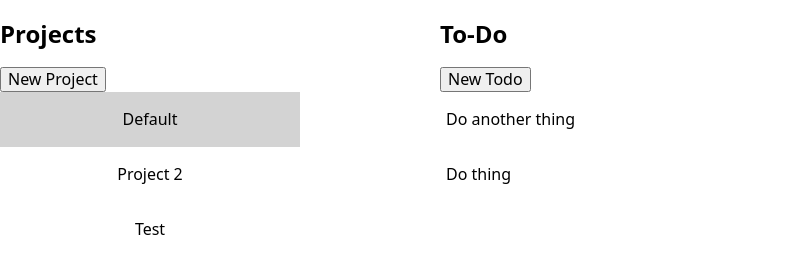
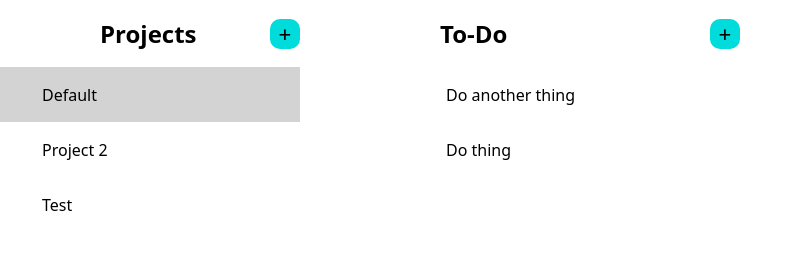
Before and after one commit to jake158/js-todo, a website built with webpack: page src/index.html in a window 1280 px wide. Shown: the whole page, without its empty margins (0-803 px from the left). Built offline with nearby package versions, Linux system fonts and the light colour scheme.

Commit message:
Improve basic styling

```diff
--- a/src/index.html
+++ b/src/index.html
@@ -12,13 +12,17 @@
     </div>
 
     <div class="project-container">
-        <h2>Projects</h2>
-        <button id="new-project-btn">New Project</button>
+        <div class="subheader">
+            <h2>Projects</h2>
+            <button class="plus-btn" id="new-project-btn">+</button>
+        </div>
         <ol id="project-list"></ol>
     </div>
     <div class="todo-container">
-        <h2>To-Do</h2>
-        <button id="new-todo-btn">New Todo</button>
+        <div class="subheader">
+            <h2>To-Do</h2>
+            <button class="plus-btn" id="new-todo-btn">+</button>
+        </div>
         <ol id="todo-list"></ol>
     </div>
 </body>
--- a/src/style.css
+++ b/src/style.css
@@ -1,11 +1,47 @@
+:root {
+    --main: rgb(0, 219, 219);
+    --main-hover: rgb(0, 235, 235);
+}
+
 body {
     height: 100vh;
     display: flex;
 }
 
+button {
+    border: none;
+    cursor: pointer;
+}
+
+.subheader {
+    display: flex;
+    justify-content: space-between;
+    align-items: center;
+}
+
+.plus-btn {
+    cursor: pointer;
+    padding: 0;
+    border: 0;
+    background-color: var(--main);
+    font-size: 1.4rem;
+    width: 30px;
+    height: 30px;
+    border-radius: 10px;
+}
+
+.plus-btn:hover {
+    background-color: var(--main-hover);
+}
+
+
 .project-container {
     height: 100vh;
     width: 300px;
+}
+
+.project-container .subheader {
+    padding-left: 100px;
 }
 
 #project-list, #todo-list {
@@ -15,37 +51,55 @@
 
     display: flex;
     flex-direction: column;
-    justify-content: flex-start;
 }
 
 #project-list button,
 #todo-list button {
-    cursor: pointer;
-    border: 0;
     background: none;
+    /* debug */
+    /* background: lightgray; */
 }
 
 #project-list button {
     flex: 1;
     height: 100%;
+    display: flex;
+    align-items: center;
+    padding-left: 42px;
 }
 
 #project-list li.selected {
     background-color: lightgray;
 }
 
+#project-list li.selected:hover {
+    background-color: lightgray;
+}
+
+#project-list li:hover {
+    background-color: rgb(238, 238, 238);
+}
+
 li {
     flex: 1;
     flex-basis: 55px;
     display: flex;
-    align-items: center;
 }
+
 
 .todo-container {
     height: 100vh;
     padding-left: 140px;
 
     flex: 1;
+}
+
+.todo-container .subheader {
+    width: 300px;
+}
+
+#todo-list button:hover {
+    background-color: lightgray;
 }
 
 
@@ -90,8 +144,5 @@
 .form-group button {
     width: 100%;
     padding: 10px;
-    background-color: #007BFF;
-    color: white;
-    border: none;
-    cursor: pointer;
+    background-color: var(--main);
 }
```
